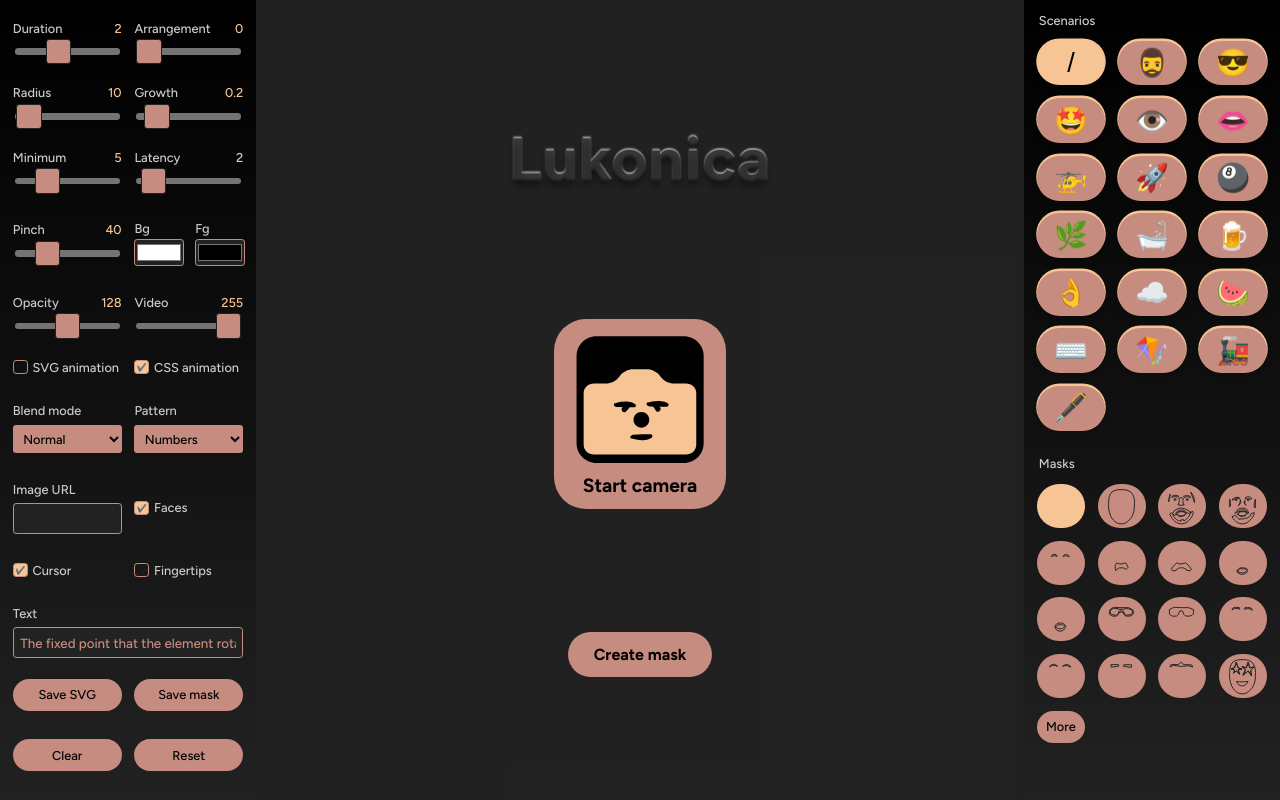
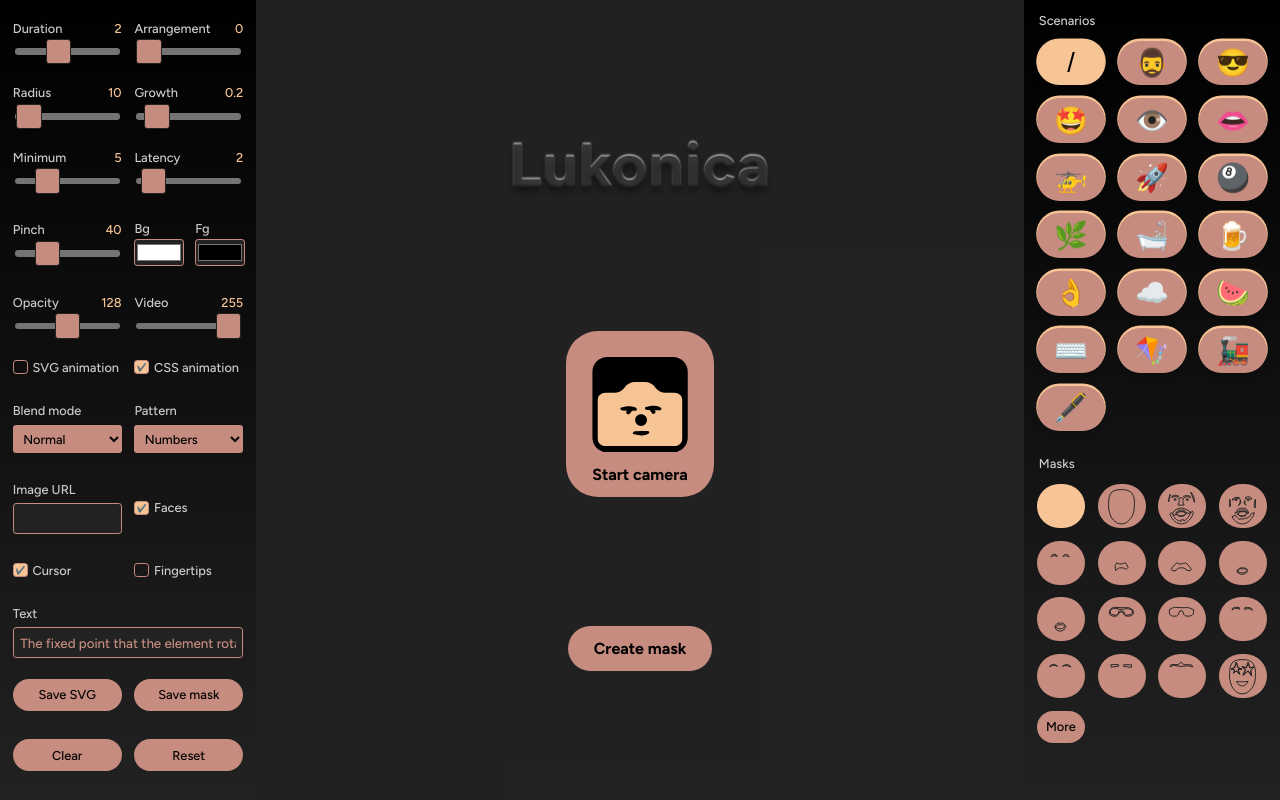
Before and after one commit to cincplug/lukonica, a React (Create React App) app: page / in a window 1280 px wide. Built offline with nearby package versions, Linux system fonts and the light colour scheme; a web font is replaced by a local one.

Commit message:
Add teaser styles for logo

```diff
--- a/src/components/Splash.js
+++ b/src/components/Splash.js
@@ -1,12 +1,13 @@
-import logo from "../assets/lukonica-logo.svg";
+import { ReactComponent as Logo } from "../assets/lukonica-logo.svg";
+
 const Splash = (props) => {
   const { setIsEditing, handlePlayButtonClick } = props;
   return (
     <div className="wrap splash">
       <h1>Lukonica</h1>
-      <button onClick={handlePlayButtonClick}>
-        <img src={logo} alt="logo" />
-        <h2>Start camera</h2>
+      <button className="splash-button" onClick={handlePlayButtonClick}>
+        <Logo />
+        Start camera
       </button>
       <div className="buttons">
         <button
@@ -21,4 +22,5 @@ const Splash = (props) => {
     </div>
   );
 };
+
 export default Splash;
--- a/src/styles.scss
+++ b/src/styles.scss
@@ -460,10 +460,6 @@ label {
   background: var(--color-black-light-semi);
   flex-direction: column;
   justify-content: space-evenly;
-  img {
-    max-width: 8rem;
-    margin: 1rem 1rem 0;
-  }
   h1 {
     margin: 0;
     letter-spacing: 0.1rem;
@@ -473,6 +469,36 @@ label {
   }
   h2 {
     margin: 0.5rem 0 0.7rem;
+  }
+}
+
+.logo {
+  max-width: 6rem;
+  height: auto;
+  display: block;
+  margin: var(--gap) 0;
+  path {
+    transition: transform 0.3s ease-in-out;
+    transform-origin: center calc(100% - var(--gap)*4);
+  }
+
+  button:hover & {
+    .eye-left,
+    .eyebrow-left {
+      transform: translate(var(--gap-double), calc(-1 * var(--gap))) rotate(-30deg);
+    }
+
+    .eye-right,
+    .eyebrow-right {
+      transform: translate(calc(-1 * var(--gap-double)), calc(-1 * var(--gap))) rotate(30deg);
+    }
+
+    .nose {
+      transform: translateY(calc(-1 * var(--gap-half))) scale(0.5);
+    }
+    .mouth {
+      transform: translateY(calc(-1 * var(--gap)));
+    }
   }
 }
 
```
Also changed, not shown: src/assets/lukonica-logo.svg.
